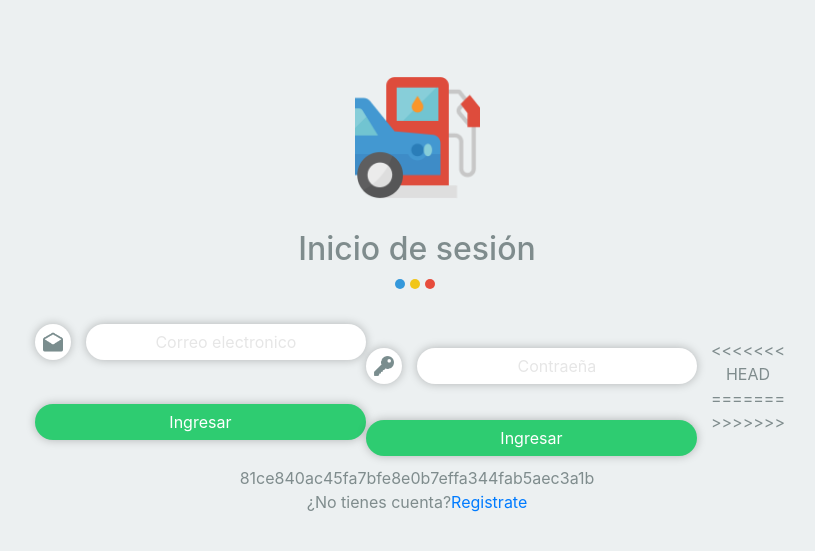
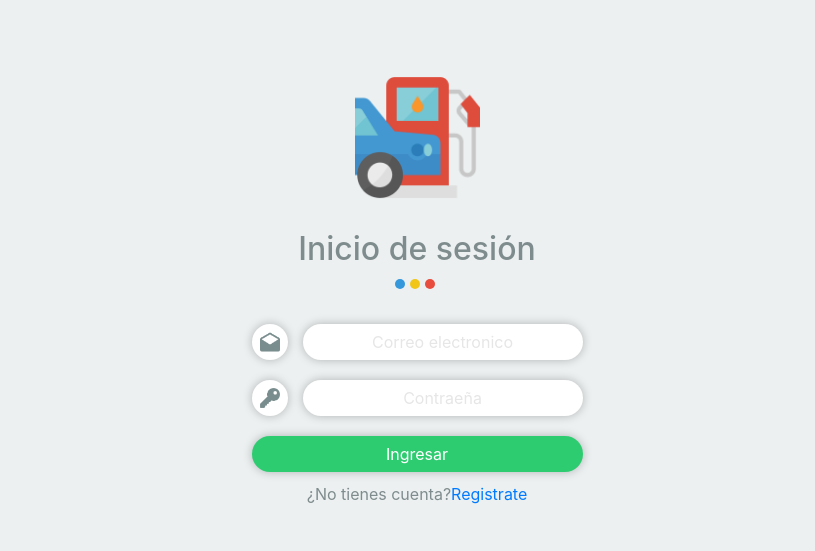
Before and after one commit to LGerardoGV/ProjectDSS, a PHP site: page / in a window 1280 px wide. Shown: the top 551 px of the page, without its empty margins (223-1038 px from the left). Run offline with PHP 8.4, Linux system fonts and the light colour scheme.

Commit message:
Se reparo el index que Gera destruyo

```diff
--- a/index.php
+++ b/index.php
@@ -54,13 +54,7 @@
 						<img src="img/key.png" style="height: 20px; width: 20px;">
 					</div>
 					<input style="width: 280px; margin-left: 15px;" class="lineaRdn fondoBlanco alinCajas" type="password" name="password" placeholder="Contraeña" id="pass">
-
-
-<<<<<<< HEAD
 					<br><input class="lineaRdn fondoVerde texBlanco alinCajas" style="width: 331px;" type="submit" name="<?php ?>" id="btnLogIn" value="Ingresar">
-=======
-					<br><input class="lineaRdn fondoVerde texBlanco alinCajas" value="Ingresar" style="width: 331px;" type="submit" name="<?php ?>" id="btnLogIn">
->>>>>>> 81ce840ac45fa7bfe8e0b7effa344fab5aec3a1b
 					<p class="liga">¿No tienes cuenta?<a href="registro.php">Registrate</a></p>
 					<!--<p class="liga" style="margin-top: -18px;">¿Olvidaste tu contraseña?<a href="fContrasena.php">Recuperar</a></p>-->
 				</form>
```
